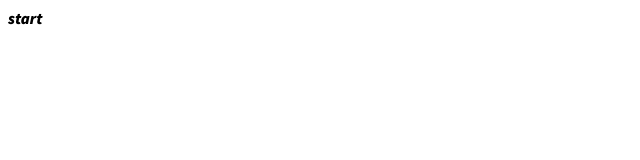
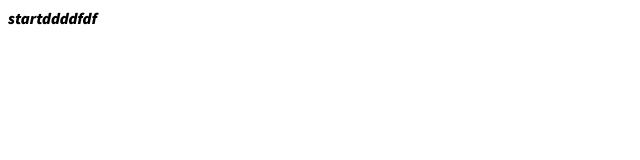
Before and after one commit to IG-Kim2511/kara-birthday2020, a plain HTML site: page index.html in a window 1280 px wide. Shown: the full height of the page, 0-640 px from the left. Drawn offline with Linux system fonts and the light colour scheme.

Commit message:
no message

```diff
--- a/index.html
+++ b/index.html
@@ -20,7 +20,7 @@
     <script src="script.js" defer></script>
   </head>
   <body>
-    start
+    startddddfdf
     <!-- C 22. JS 3 -->
     <!--[Navbar]-->
     <nav id="navbar"></nav>
```
